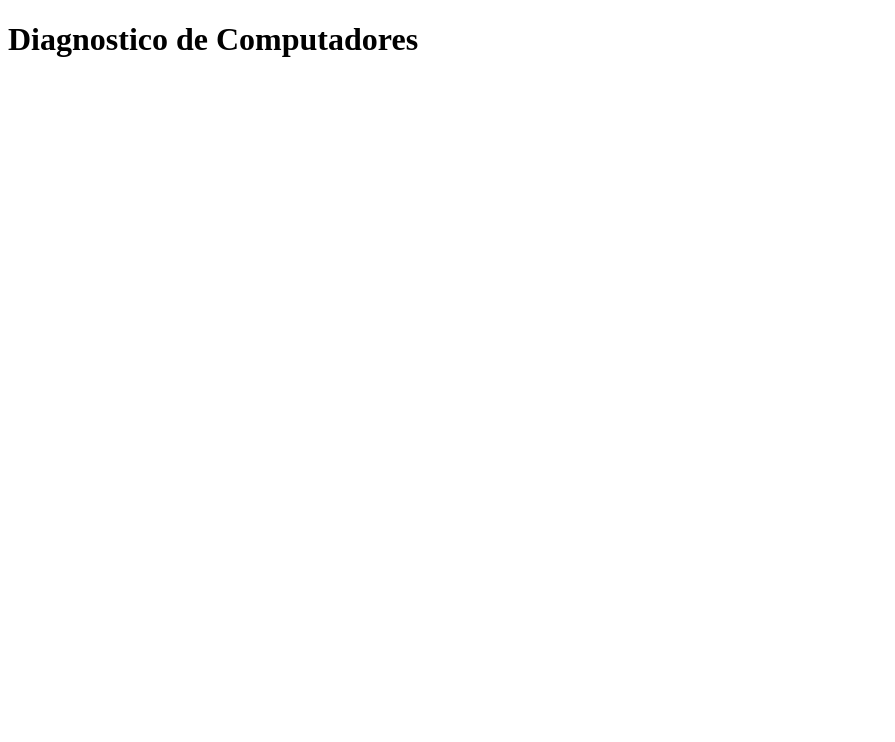
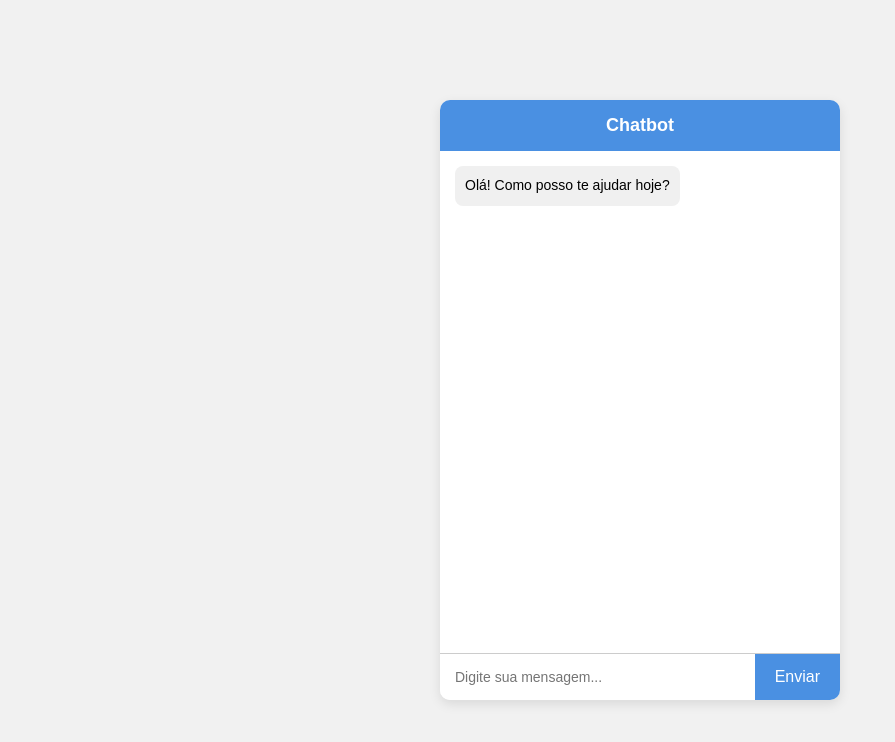
Before and after one commit to bernardommecabo/sistema-especialista-diagnosticoPC, a plain HTML site: page public/index.html in a window 1280 px wide. Shown: the whole page, without its empty margins (0-895 px from the left). Drawn offline with Linux system fonts and the light colour scheme; files that its build step writes are made by us from their sources.

Commit message:
Estrutura do ChatBot

```diff
--- a/public/index.html
+++ b/public/index.html
@@ -1,13 +1,27 @@
 <!DOCTYPE html>
-<html lang="pt-BR">
+<html lang="pt-br">
 <head>
-    <meta charset="UTF-8">
-    <meta name="viewport" content="width=device-width, initial-scale=1.0">
-    <title>Document</title>
-    <link rel="stylesheet" href="style.css">
+  <meta charset="UTF-8">
+  <meta name="viewport" content="width=device-width, initial-scale=1.0">
+  <title>Chatbot</title>
+  <link rel="stylesheet" href="..\styles\style.css">
 </head>
 <body>
-    <h1>Diagnostico de Computadores</h1>
-    <script src="app.js"></script>
-</body>
+
+  <div class="chat-container">
+    <div class="chat-header">
+      Chatbot
+    </div>
+
+    <div class="chat-messages" id="chat-messages">
+      <div class="message bot-message">Olá! Como posso te ajudar hoje?</div>
+    </div>
+
+    <div class="chat-input">
+      <input type="text" id="user-input" placeholder="Digite sua mensagem...">
+      <button id="send-btn">Enviar</button>
+    </div>
+
+  </div>
+  </body>
 </html>
--- a/styles/style.css
+++ b/styles/style.css
@@ -0,0 +1,87 @@
+* {
+    box-sizing: border-box;
+    margin: 0;
+    padding: 0;
+  }
+
+  body {
+    font-family: Arial, sans-serif;
+    background-color: #f1f1f1;
+    display: flex;
+    justify-content: center;
+    align-items: center;
+    height: 100vh;
+  }
+
+  .chat-container {
+    width: 400px;
+    height: 600px;
+    background-color: white;
+    border-radius: 10px;
+    box-shadow: 0 4px 12px rgba(0, 0, 0, 0.1);
+    display: flex;
+    flex-direction: column;
+    overflow: hidden;
+  }
+
+  .chat-header {
+    background-color: #4a90e2;
+    color: white;
+    padding: 15px;
+    font-size: 18px;
+    font-weight: bold;
+    text-align: center;
+  }
+
+  .chat-messages {
+    flex: 1;
+    padding: 15px;
+    overflow-y: auto;
+    display: flex;
+    flex-direction: column;
+    gap: 10px;
+  }
+
+  .message {
+    max-width: 70%;
+    padding: 10px;
+    border-radius: 8px;
+    font-size: 14px;
+    line-height: 1.4;
+  }
+
+  .bot-message {
+    background-color: #f0f0f0;
+    align-self: flex-start;
+  }
+
+  .user-message {
+    background-color: #d1e7ff;
+    align-self: flex-end;
+  }
+
+  .chat-input {
+    display: flex;
+    border-top: 1px solid #ccc;
+  }
+
+  .chat-input input {
+    flex: 1;
+    padding: 15px;
+    border: none;
+    outline: none;
+    font-size: 14px;
+  }
+
+  .chat-input button {
+    background-color: #4a90e2;
+    color: white;
+    border: none;
+    padding: 0 20px;
+    cursor: pointer;
+    font-size: 16px;
+  }
+
+  .chat-input button:hover {
+    background-color: #357ac8;
+  }
```
